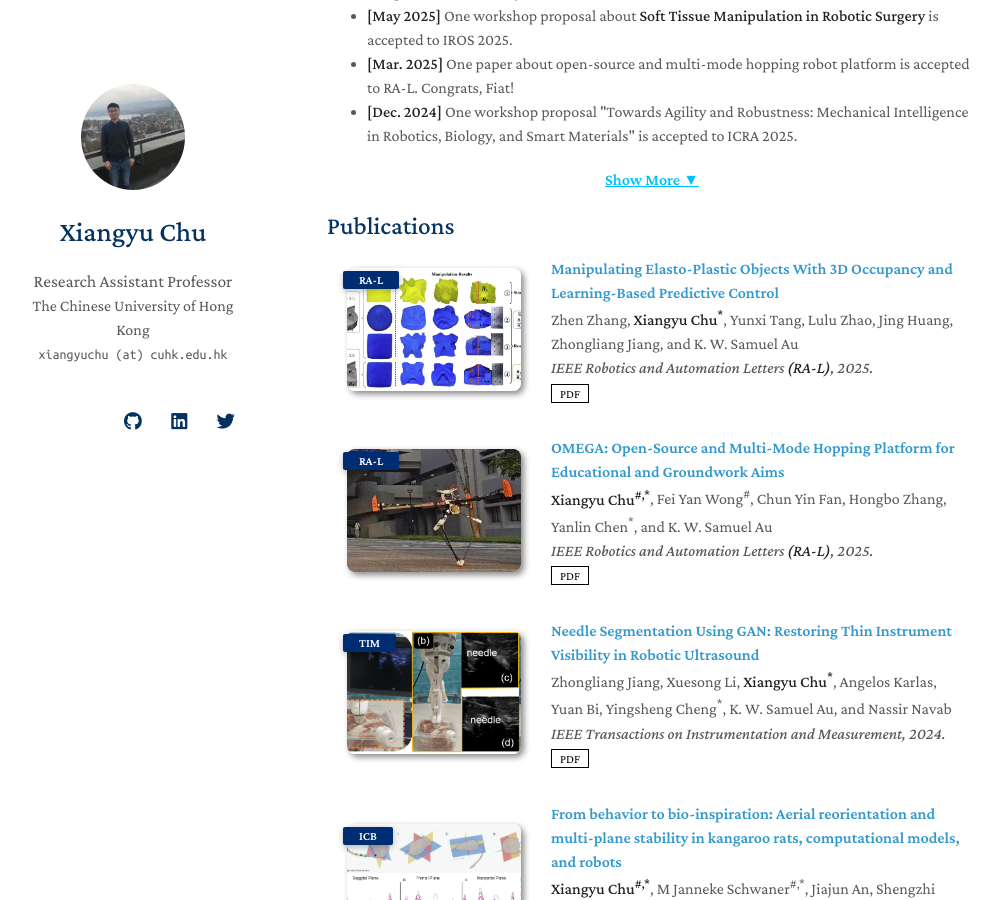
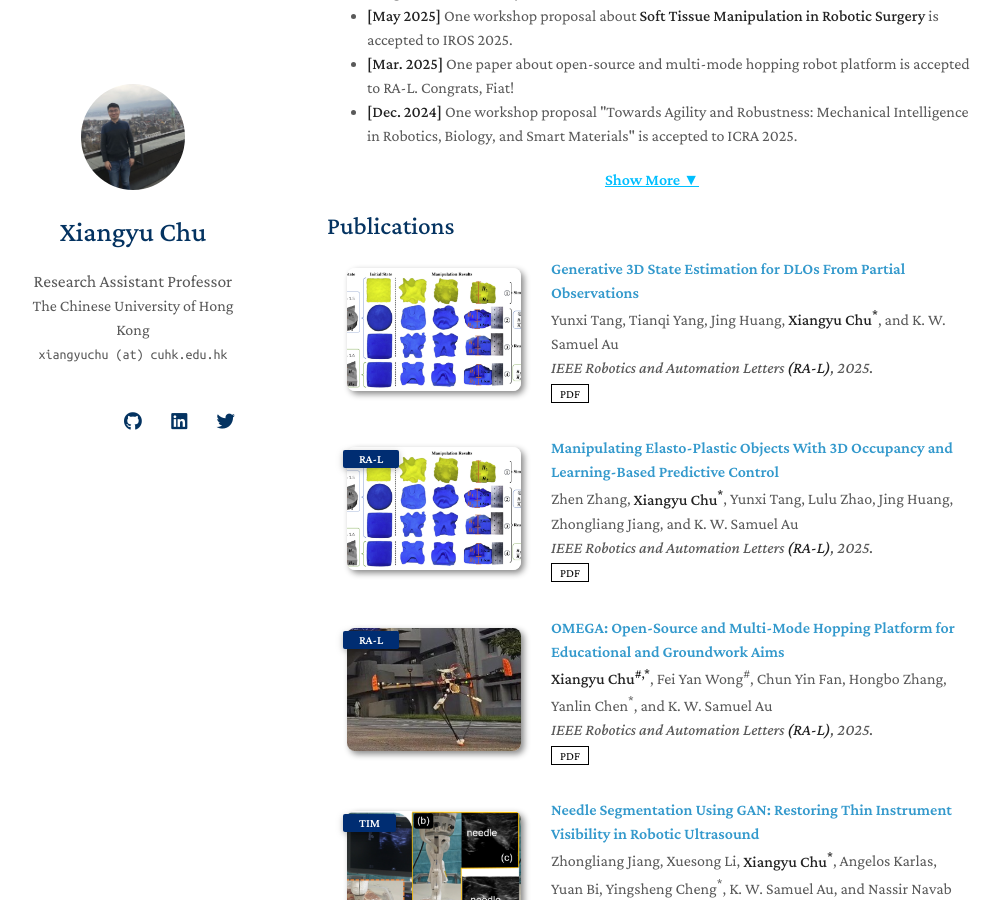
Before and after one commit to xiangyuchu03/xiangyuchu03.github.io, a Jekyll site: the page built from index.md, in a window 1280 px wide and 900 px high, scrolled down 1007 px. Shown: the whole window, without its empty margins (143-1143 px from the left). Built offline with Jekyll 4.4.1, drawn with Linux system fonts in a browser that asks for light colours; nearby versions of some CDN libraries; a style sheet for code colours, icons or effects is not loaded; our own code applies the rules of GitHub Pages for plain Markdown files.

Commit message:
Update publications.yml

```diff
--- a/_data/publications.yml
+++ b/_data/publications.yml
@@ -1,4 +1,12 @@
 main:
+  - title: "Generative 3D State Estimation for DLOs From Partial Observations"
+    authors: Yunxi Tang, Tianqi Yang, Jing Huang, <strong>Xiangyu Chu<sup>*</sup></strong>, and K. W. Samuel Au
+    conference: IEEE Robotics and Automation Letters  <strong>(RA-L)</strong>, 2025.
+    pdf: https://ieeexplore.ieee.org/abstract/document/11248900
+    code:
+    bibtex:
+    image: ./assets/img/3D_Occ.png
+
   - title: "Manipulating Elasto-Plastic Objects With 3D Occupancy and Learning-Based Predictive Control"
     authors: Zhen Zhang, <strong>Xiangyu Chu<sup>*</sup></strong>, Yunxi Tang, Lulu Zhao, Jing Huang, Zhongliang Jiang, and K. W. Samuel Au
     conference_short: RA-L
```
